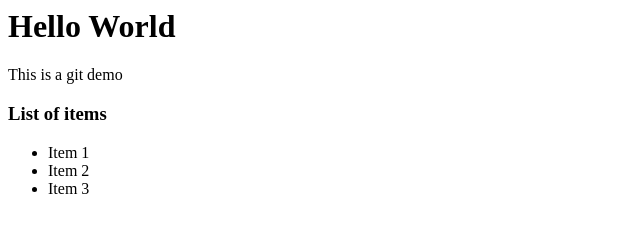
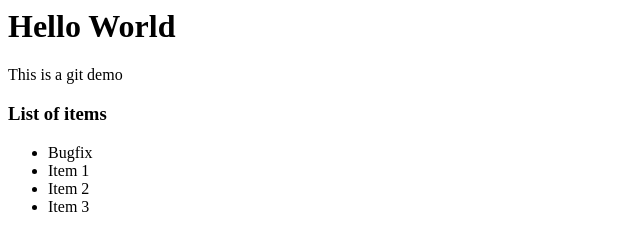
Before and after one commit to JulianDuniec/git-demo, a plain HTML site: page index.html in a window 1280 px wide. Shown: the full height of the page, 0-640 px from the left. Drawn offline with Linux system fonts and the light colour scheme.

Commit message:
Fixed #2

```diff
--- a/index.html
+++ b/index.html
@@ -6,6 +6,7 @@
         <p>This is a git demo</p>
         <h3> List of items</h3>
         <ul>
+	    <li>Bugfix</li>
             <li>Item 1</li>
             <li>Item 2</li>
             <li>Item 3</li>
```
